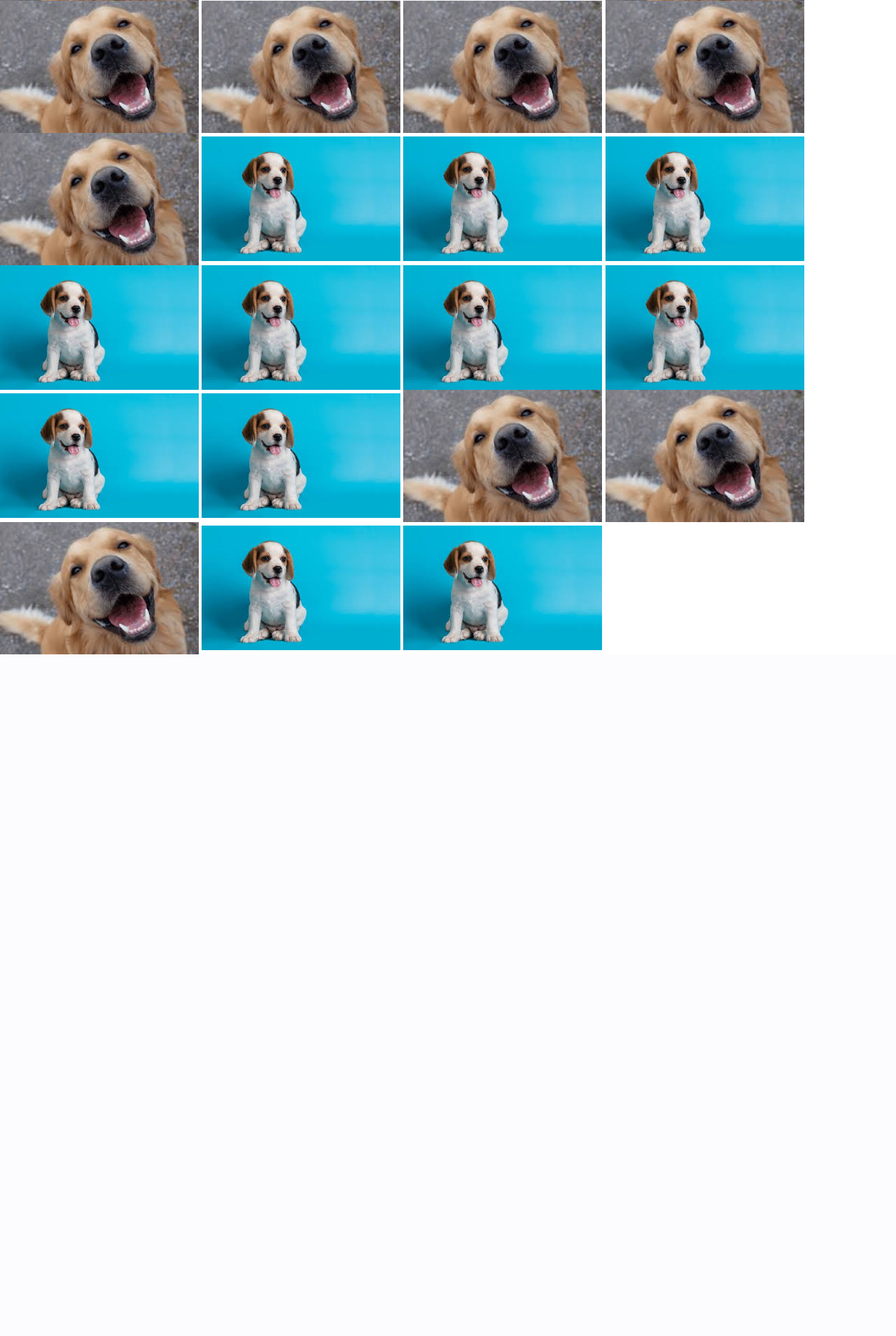
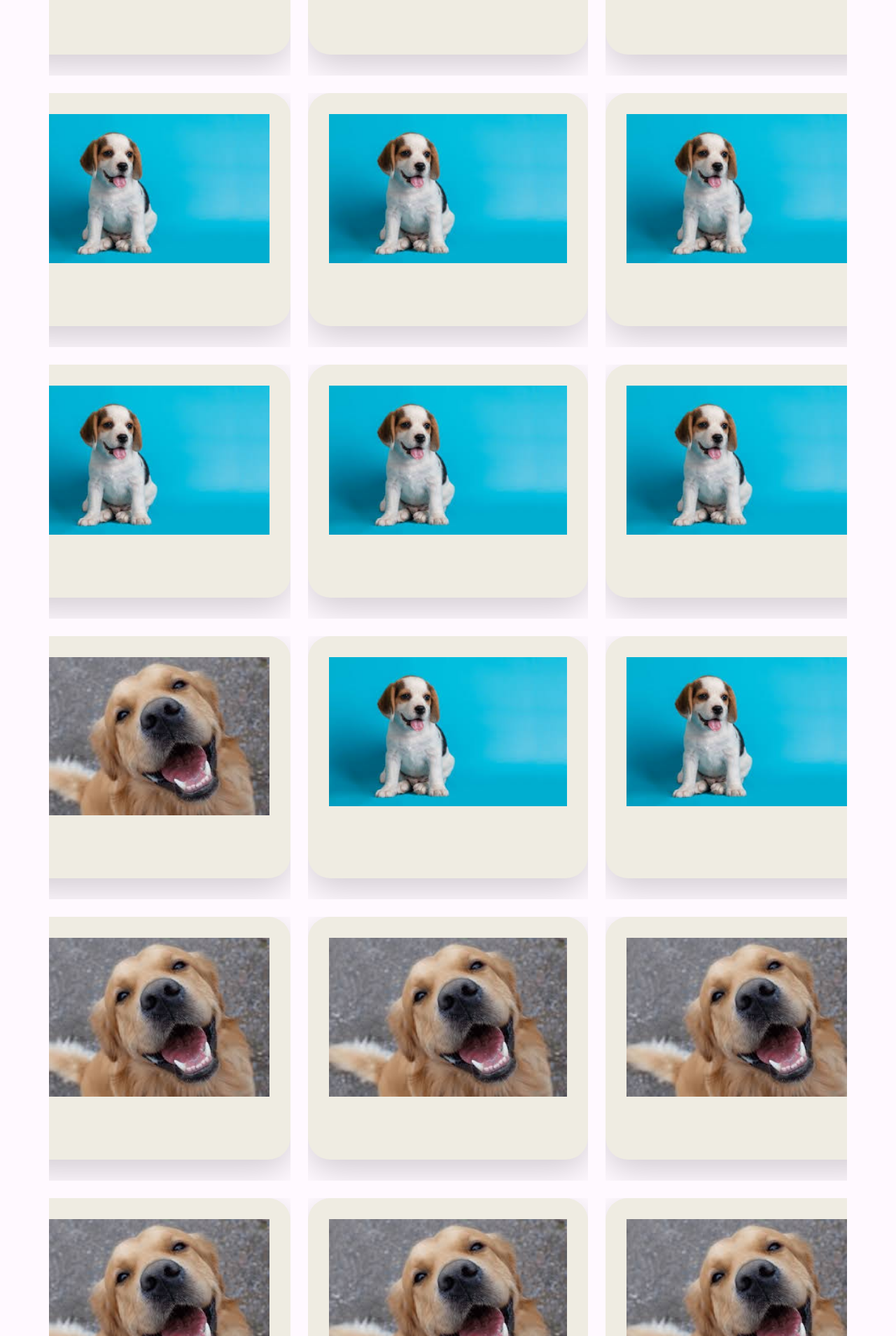
Before and after one commit to GuilhermebNery/fleshi_backup, a Flask app: page /profile/1 in a window 1280 px wide. Shown: the part 951-2860 px from the top of the page at 70% size. Before the commit the page ends 1886 px from the top, so only its background shows below. Run offline with Flask 3, Linux system fonts and the light colour scheme; a user stored in the database is signed in; parts of the project's set-up code (start-up, migrations or seed data) failed here and were passed over; some libraries are stand-ins or nearby versions.

Commit message:
feat: feed screen and profile page ajusts.

```diff
--- a/appfleshi/static/style.css
+++ b/appfleshi/static/style.css
@@ -11,7 +11,7 @@
       margin:0px;
       box-sizing: border-box;
       overflow-x: hidden;
-      overflow-y: hidden;
+
       max-width: 100Vw;
 }
 
@@ -25,6 +25,7 @@
 
 }
 h1{
+    overflow-y: hidden;
     text-align: center;
 }
 .form_login {
@@ -37,14 +38,33 @@ h1{
 
 }
 .grid{
-    display:grid;
-    grid-template-columns: repeat(auto-fill, minmax(300px, 1fr));
+    display: grid;
+    grid-template-columns: repeat(3, 400px);
     gap: 25px;
+    justify-content: center;
+    padding: 25px;
+}
+
+
+.image-feed {
+    width: 100%;
+    height: auto;
+    max-height: 40rem;
+    object-fit: contain;
+    display: block;
+}
+
+
+img {
+    width: 100%;
+    height: auto;
+}
+body{
+
+background: #fff9ff;
+}
+
+.div-a a{
+    width:100%;
 
 }
-
-img{
-    width: 284px;
-    height:auto;
-
-}
--- a/appfleshi/templates/homepage.html
+++ b/appfleshi/templates/homepage.html
@@ -23,7 +23,7 @@
             background-size: cover;">
                 <div style="display: flex; justify-content: center; width:50%;height: 100Vh; ">
                     <div style="display:flex; justify-content: center; align-items: center;">
-                        <img src="../static/posts_photos/defult.png" alt="Logo Fléshi">
+                        <img src="../static/posts_photos/flashipng.png" alt="Logo Fléshi">
                     </div>
                 </div>
 
--- a/appfleshi/templates/navbar.html
+++ b/appfleshi/templates/navbar.html
@@ -1,4 +1,4 @@
-<nav class="" style="background-color: #a98eda; display:flex; justify-content: center; gap: 30px; padding: 20px;">
+<nav class="shadow p-3 mb-5 rounded" style="background-color: #a98eda; display:flex; justify-content: space-around; gap: 30px; padding: 20px;">
         <a style="text-decoration: none; color: white; font-size: 22px;" href="{{ url_for('feed') }}">Feed</a>
         <a style="text-decoration: none; color: white; font-size: 22px;" href="{{ url_for('profile', user_id=current_user.id) }}">Perfil</a>
         <a style="text-decoration: none; color: white; font-size: 22px;" href="{{ url_for('logout') }}">Sair</a>
--- a/appfleshi/templates/profile.html
+++ b/appfleshi/templates/profile.html
@@ -28,11 +28,16 @@
 
             </form>
         {% endif %}
+        <div class="container grid">
+            {% for photo in user.photos %}
+                <div class="div-a" style="display:flex; justify-content: center; ">
+                        <a class="shadow-lg " style=" padding: 30px 30px 90px 30px; background: #EFECE2; margin-bottom: 30px; border-radius: 2rem" href="{{ url_for('profile', user_id=photo.user_id) }}">
+                            <img class="image-feed" src="{{url_for('static',filename='posts_photos/'~ photo.file_name)}}" alt="Imagem defult">
+                        </a>
+                </div>
 
-        {% for photo in user.photos %}
-            <img src="{{url_for('static',filename='posts_photos/'~ photo.file_name)}}" alt="Imagem defult">
-        {% endfor %}
-
+            {% endfor %}
+        </div>
         <script src="https://cdnjs.cloudflare.com/ajax/libs/socket.io/4.0.1/socket.io.js"></script>
     <script type="text/javascript">
     var socket = io();
```
Also changed, not shown: appfleshi/templates/feed.html (+7 -4 lines), instance/datafleshi.db (deleted).
